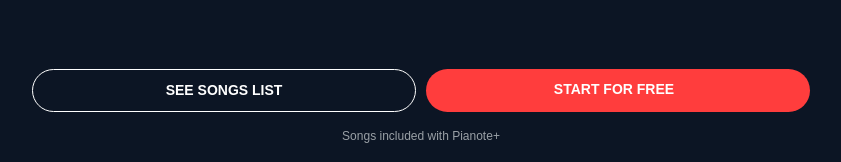
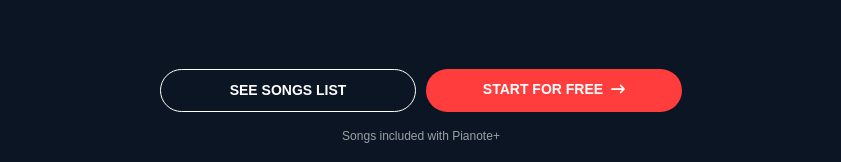
Before and after one commit to nugiwara12/favorite-song, a Next.js app: page / in a window 1280 px wide. Shown: the part 537-699 px from the top of the page, without its empty margins (219-1060 px from the left). Built offline with nearby package versions, Linux system fonts and the light colour scheme.

Commit message:
add align items to structure the output

```diff
--- a/src/app/page.js
+++ b/src/app/page.js
@@ -2,6 +2,7 @@
 
 import Image from "next/image";
 import { useState, useEffect } from "react";
+import { FaArrowRightLong } from "react-icons/fa6";
 
 export default function Home() {
   const [activeButton, setActiveButton] = useState("description");
@@ -278,15 +279,17 @@ export default function Home() {
         </div>
       </div>
       <div className="flex justify-center mt-12">
-        <a href="#" className="w-96 button button-outline">
+        <a href="#" className="w-64 button button-outline">
           SEE SONGS LIST
         </a>
         <a
           href="#"
-          className="w-96 flex items-center ml-4 p-2 button button-solid"
+          className="w-64 flex items-center ml-4 p-2 button button-solid"
         >
-          START FOR FREE
-          <i className="bi bi-arrow-right arrow ml-2"></i>
+          <p className="flex justify-center items-center text-center mb-0">
+            START FOR FREE
+            <FaArrowRightLong className="ml-2 transition-transform hover:translate-x-2" />
+          </p>
         </a>
       </div>
       <p className="note">Songs included with Pianote+</p>
```
